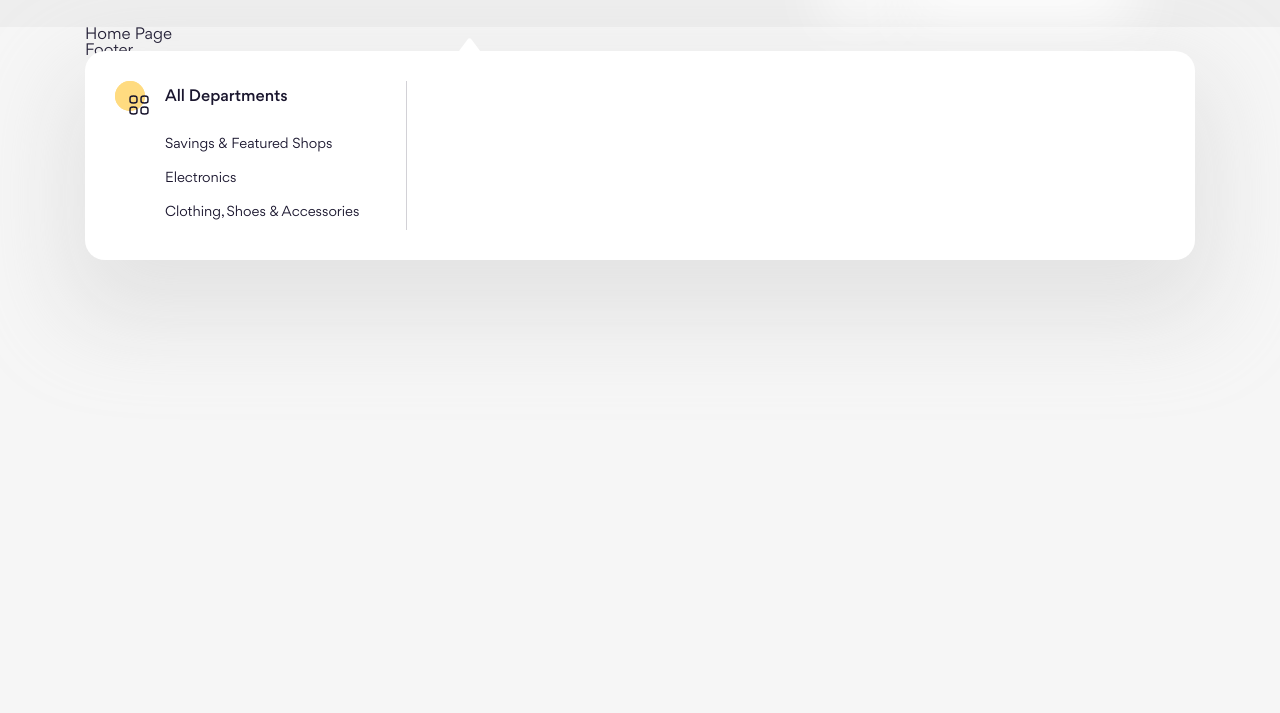
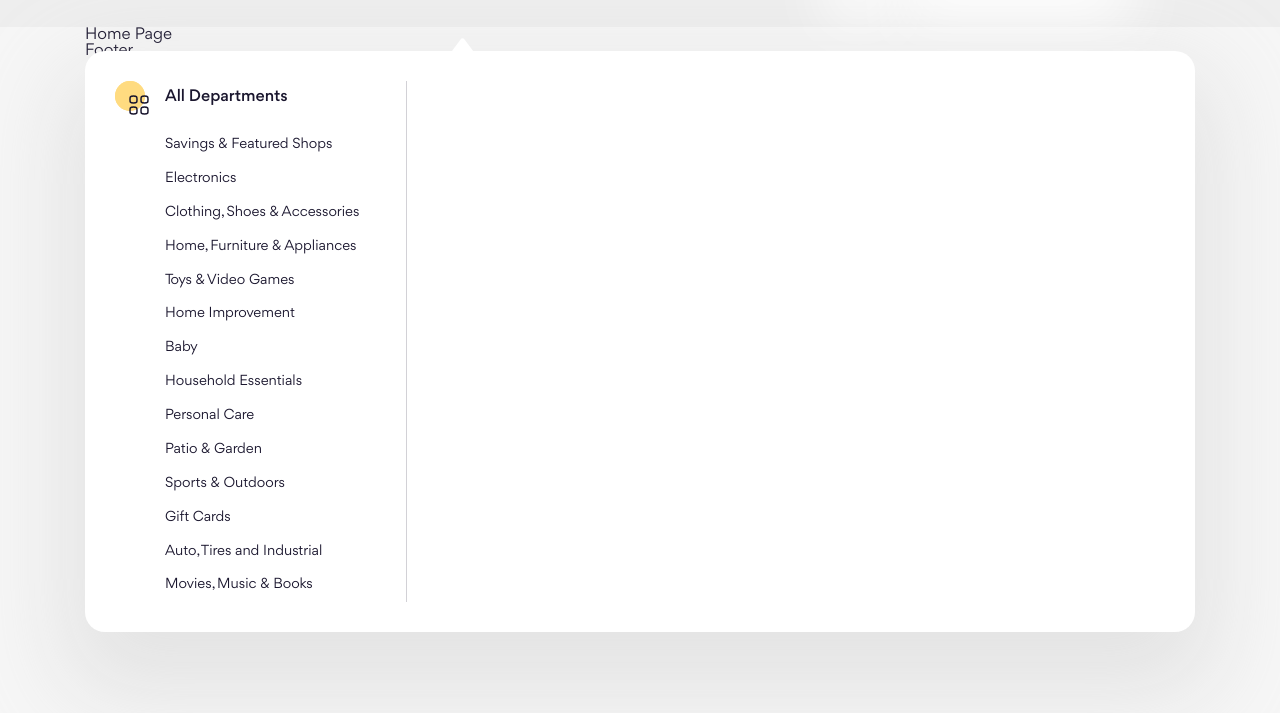
Before and after one commit to ntritin62/htmlcss-project-08, a website: page index.html in a window 1280 px wide. Shown: the part 83-796 px from the top of the page. Drawn offline with Linux system fonts and the light colour scheme.

Commit message:
fix error

```diff
--- a/scss/components/_dropdown.scss
+++ b/scss/components/_dropdown.scss
@@ -7,9 +7,11 @@
   // display: none;
 
   &__inner {
+    --inner-max-height: min(582px, 100vh - 158px);
+    --inner-padding: 30px;
     position: relative;
-    max-height: min(582px, 100vh - 158px);
-    padding: 30px;
+    max-height: var(--inner-max-height);
+    padding: var(--inner-padding);
     border-radius: 20px;
     background: var(--dropdown-bg-color);
     box-shadow: 0px 40px 90px 20px var(--dropdown-shadow-color);
@@ -27,11 +29,12 @@
 }
 
 .top-menu {
-  height: 100%;
+  max-height: calc(var(--inner-max-height) - var(--inner-padding) * 2);
   &__main {
     width: 292px;
-    height: 100%;
+    max-height: inherit;
     border-right: 1px solid var(--top-menu-border-color);
+    overflow-y: auto;
   }
 }
 
@@ -63,6 +66,7 @@
     width: 24px;
     height: 24px;
     object-fit: cover;
+    filter: var(--menu-column-icon-color);
   }
 
   &__heading {
--- a/scss/components/_logo.scss
+++ b/scss/components/_logo.scss
@@ -10,7 +10,7 @@
     margin-left: 40px;
   }
 
-  @include abstracts.breakpoint(sm) {
+  @include abstracts.breakpoint(md) {
     margin-left: 0;
   }
 
--- a/scss/layout/_header.scss
+++ b/scss/layout/_header.scss
@@ -7,6 +7,10 @@
 
 .header {
   background: var(--header-bg-color);
+
+  @include abstracts.breakpoint(lg) {
+    box-shadow: 0px 20px 60px 10px var(--header-shadow-color);
+  }
 }
 
 .top-bar {
@@ -18,7 +22,7 @@
     padding: 20px 0;
   }
 
-  @include abstracts.breakpoint(sm) {
+  @include abstracts.breakpoint(md) {
     padding: 16px 0;
     justify-content: space-between;
   }
@@ -33,10 +37,10 @@
 }
 
 .navbar {
-  margin-left: 144px;
+  margin-left: 129px;
 
   @include abstracts.breakpoint(xl) {
-    margin-left: 50px;
+    margin-left: 28px;
   }
 
   @include abstracts.breakpoint(lg) {
@@ -48,14 +52,6 @@
   }
 
   &__item {
-    &:first-child a {
-      padding-left: 0;
-    }
-
-    &:last-child a {
-      padding-right: 0;
-    }
-
     &:hover .dropdown {
       display: block;
     }
@@ -81,7 +77,7 @@
   gap: 20px;
   margin-left: auto;
 
-  @include abstracts.breakpoint(sm) {
+  @include abstracts.breakpoint(md) {
     margin-left: 0;
   }
 
--- a/scss/theme/_dark.scss
+++ b/scss/theme/_dark.scss
@@ -1,3 +1,5 @@
+@use '../abstracts';
+
 html.dark {
   --text-color: #fff;
   --icon-color: brightness(0) saturate(100%) invert(100%) sepia(1%)
@@ -8,6 +10,10 @@ html.dark {
   --top-act-group-bg-color: #292e39;
   --top-act-group-shadow: rgba(0, 0, 0, 0.2);
   --top-act-group-separate: #ededf6;
+
+  @include abstracts.breakpoint(lg) {
+    --header-shadow-color: rgba(0, 0, 0, 0.2);
+  }
   // Dropdown
   --dropdown-bg-color: #2d3441;
   --dropdown-shadow-color: rgba(23, 28, 40, 0.4);
@@ -16,4 +22,7 @@ html.dark {
     saturate(451%) hue-rotate(180deg) brightness(95%) contrast(96%);
 
   --top-menu-border-color: #171c28;
+
+  --menu-column-icon-color: brightness(0) saturate(100%) invert(91%) sepia(2%)
+    saturate(187%) hue-rotate(202deg) brightness(108%) contrast(98%);
 }
--- a/scss/theme/_light.scss
+++ b/scss/theme/_light.scss
@@ -12,6 +12,7 @@ html {
 
   @include abstracts.breakpoint(lg) {
     --header-bg-color: #fff;
+    --header-shadow-color: rgba(237, 237, 246, 0.2);
   }
 
   // Dropdown
--- a/templates/header.html
+++ b/templates/header.html
@@ -49,17 +49,72 @@
                       <h2 class="menu-column__heading">All Departments</h2>
                       <ul class="menu-column__list">
                         <li>
-                          <a href="#!" class="menu-column__link"
-                            >Savings & Featured Shops</a
-                          >
+                          <a href="#!" class="menu-column__link">
+                            Savings & Featured Shops
+                          </a>
                         </li>
                         <li>
-                          <a href="#!" class="menu-column__link">Electronics</a>
+                          <a href="#!" class="menu-column__link">
+                            Electronics
+                          </a>
                         </li>
                         <li>
-                          <a href="#!" class="menu-column__link"
-                            >Clothing, Shoes & Accessories</a
-                          >
+                          <a href="#!" class="menu-column__link">
+                            Clothing, Shoes & Accessories
+                          </a>
+                        </li>
+                        <li>
+                          <a href="#!" class="menu-column__link">
+                            Home, Furniture & Appliances
+                          </a>
+                        </li>
+                        <li>
+                          <a href="#!" class="menu-column__link">
+                            Toys & Video Games
+                          </a>
+                        </li>
+                        <li>
+                          <a href="#!" class="menu-column__link">
+                            Home Improvement
+                          </a>
+                        </li>
+                        <li>
+                          <a href="#!" class="menu-column__link"> Baby </a>
+                        </li>
+                        <li>
+                          <a href="#!" class="menu-column__link">
+                            Household Essentials
+                          </a>
+                        </li>
+                        <li>
+                          <a href="#!" class="menu-column__link">
+                            Personal Care
+                          </a>
+                        </li>
+                        <li>
+                          <a href="#!" class="menu-column__link">
+                            Patio & Garden
+                          </a>
+                        </li>
+                        <li>
+                          <a href="#!" class="menu-column__link">
+                            Sports & Outdoors
+                          </a>
+                        </li>
+                        <li>
+                          <a href="#!" class="menu-column__link">
+                            Gift Cards
+                          </a>
+                        </li>
+                        <li>
+                          <a href="#!" class="menu-column__link">
+                            Auto, Tires and Industrial
+                          </a>
+                        </li>
+                        <li>
+                          <a href="#!" class="menu-column__link">
+                            Movies, Music & Books
+                          </a>
                         </li>
                       </ul>
                     </div>
```
Also changed, not shown: assets/css/main.css, 1 other file.
